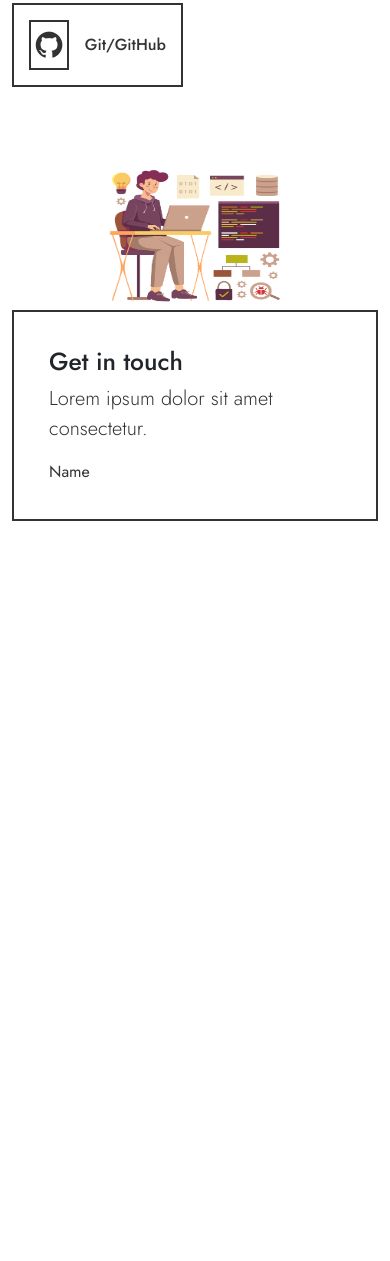
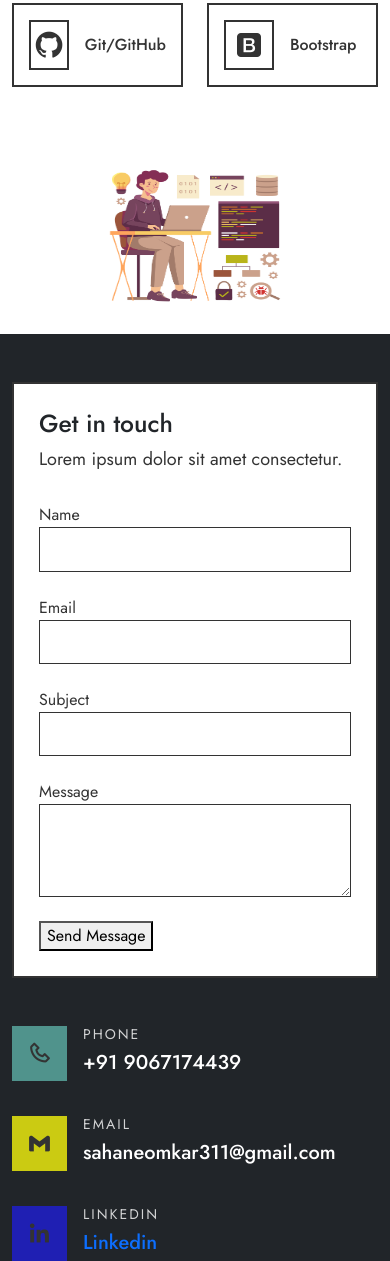
Before and after one commit to omkar1103/Omkar-Portfolio, a plain HTML site: page index.html in a window 390 px wide. Shown: the part 2399-3660 px from the top of the page. Before the commit the page ends 2920 px from the top, so only its background shows below. Drawn offline with nearby package versions, Linux system fonts and the light colour scheme.

Commit message:
Added Contact Us section in portfolio

```diff
--- a/images/Fonts.txt
+++ b/images/Fonts.txt
@@ -1,5 +1,5 @@
 Fonts used in this design:
 
-Font: Montserrat
-Author: Julieta Ulanovsky
-Url: http://www.fontsquirrel.com/fonts/montserrat
+Font: Quicksand
+Author: Andrew Paglinawan
+Url: http://www.fontsquirrel.com/fonts/quicksand
--- a/images/License free.txt
+++ b/images/License free.txt
@@ -7,7 +7,7 @@ you are bound to the license terms described in the accompanying file
 
 You must attribute the image to its author:
 
-In order to use a content or a part of it, you must attribute it to pikisuperstar / Freepik,
+In order to use a content or a part of it, you must attribute it to Freepik,
 so we will be able to continue creating new graphic resources every day.
 
 
@@ -16,13 +16,13 @@ How to attribute it?
 For websites:
 
 Please, copy this code on your website to accredit the author:
-<a href="http://www.freepik.com">Designed by pikisuperstar / Freepik</a>
+<a href="http://www.freepik.com">Designed by Freepik</a>
 
 For printing:
 
 Paste this text on the final work so the authorship is known.
 - For example, in the acknowledgements chapter of a book:
-"Designed by pikisuperstar / Freepik"
+"Designed by Freepik"
 
 
 You are free to use this image:
--- a/index.html
+++ b/index.html
@@ -146,10 +146,10 @@
                         <div class="section-heading text-start">
                             <h3>My Skills</h3>
                         </div>
-                        <div class="skill-box">
+                        <div class="skill-box" style="height: fit-content;">
                             <div class="row gy-3">
                                 <div class="col-6 col-md-4 col-lg-6">
-                                    <div class="feature-box feature-box-small bg-1">
+                                    <div class="feature-box feature-box-small ">
                                         <div class="icon">
                                             <i class="bx bxl-html5"></i>
                                         </div>
@@ -157,7 +157,7 @@
                                     </div>
                                 </div>
                                 <div class="col-6 col-md-4 col-lg-6">
-                                    <div class="feature-box feature-box-small bg-1">
+                                    <div class="feature-box feature-box-small">
                                         <div class="icon">
                                             <i class="bx bxl-css3"></i>
                                         </div>
@@ -165,7 +165,7 @@
                                     </div>
                                 </div>
                                 <div class="col-6 col-md-4 col-lg-6">
-                                    <div class="feature-box feature-box-small bg-1">
+                                    <div class="feature-box feature-box-small">
                                         <div class="icon">
                                             <i class="bx bxl-javascript"></i>
                                         </div>
@@ -173,7 +173,7 @@
                                     </div>
                                 </div>
                                 <div class="col-6 col-md-4 col-lg-6">
-                                    <div class="feature-box feature-box-small bg-1">
+                                    <div class="feature-box feature-box-small ">
                                         <div class="icon">
                                             <i class="bx bxl-java"></i>
                                         </div>
@@ -181,7 +181,7 @@
                                     </div>
                                 </div>
                                 <div class="col-6 col-md-4 col-lg-6">
-                                    <div class="feature-box feature-box-small bg-1">
+                                    <div class="feature-box feature-box-small ">
                                         <div class="icon">
                                             <i class="bx bxl-spring-boot"></i>
                                         </div>
@@ -189,7 +189,7 @@
                                     </div>
                                 </div>
                                 <div class="col-6 col-md-4 col-lg-6">
-                                    <div class="feature-box feature-box-small bg-1">
+                                    <div class="feature-box feature-box-small ">
                                         <div class="icon">
                                             <i class="bx bxl-postgresql"></i>
                                         </div>
@@ -197,7 +197,7 @@
                                     </div>
                                 </div>
                                 <div class="col-6 col-md-4 col-lg-6">
-                                    <div class="feature-box feature-box-small bg-1">
+                                    <div class="feature-box feature-box-small ">
                                         <div class="icon">
                                             <i class="bx bxl-react"></i>
                                         </div>
@@ -205,7 +205,7 @@
                                     </div>
                                 </div>
                                 <div class="col-6 col-md-4 col-lg-6">
-                                    <div class="feature-box feature-box-small bg-1">
+                                    <div class="feature-box feature-box-small ">
                                         <div class="icon">
                                             <i class="bx bxl-c-plus-plus"></i>
                                         </div>
@@ -213,11 +213,19 @@
                                     </div>
                                 </div>
                                 <div class="col-6 col-md-4 col-lg-6">
-                                    <div class="feature-box feature-box-small bg-1">
+                                    <div class="feature-box feature-box-small ">
                                         <div class="icon">
                                             <i class="bx bxl-github"></i>
                                         </div>
                                         <h6>Git/GitHub</h6>
+                                    </div>
+                                </div>
+                                <div class="col-6 col-md-4 col-lg-6">
+                                    <div class="feature-box feature-box-small ">
+                                        <div class="icon">
+                                            <i class="bx bxl-bootstrap"></i>
+                                        </div>
+                                        <h6>Bootstrap</h6>
                                     </div>
                                 </div>
                             </div>
@@ -231,9 +239,10 @@
                 </div>
             </div>
         </section>
+        <br><br><br>
 
-        <section id="Contact" class="section bf-dark">
-            <div class="container">
+        <section id="Contact" class="section bg-dark">
+            <div class="container" style="height: fit-content;">
                 <div class="row gy-5">
                     <div class="col-lg-6">
                         <div class="contact-form">
@@ -242,12 +251,71 @@
                              <form action="#">
                                 <div class="row gy-4 gx-3">
                                     <div class="col-12">
+                                        <div class="form-group">
                                         <label for="form-label">Name</label>
+                                        <input type="text" class="form-control" name="name">
+                                    </div>
+                                    </div>
+                                    <div class="col-12">
+                                        <div class="form-group">
+                                        <label for="form-label">Email</label>
+                                        <input type="email" class="form-control" name="email">
+                                    </div>
+                                    </div>
+                                    <div class="col-12">
+                                        <div class="form-group">
+                                        <label for="form-label">Subject</label>
+                                        <input type="text" class="form-control" name="Subject">
+                                    </div>
+                                    </div>
+                                    <div class="col-12">
+                                        <div class="form-group">
+                                        <label for="form-label">Message</label>
+                                      <textarea name="Message" id="" rows="3" class="form-control"></textarea>
+                                    </div>
+                                    </div>
+                                    <div class="col-12">
+                                        <button class="colored-btn" type="submit">Send Message</button>
                                     </div>
                                 </div>
                              </form>
                         </div>
                     </div>
+                    <div class="col-lg-5 ms-auto col-xl-4">
+                        <div class="pb-5 d-none d-md-block contact-img">
+                            <img src="images/contctUS.jpg" alt="" >
+                        </div>
+                        <ul class="contact-infos">
+                            <li>
+                                <div class="icon bg-1">
+                                <i class="bx bx-phone"></i>
+                            </div>
+                            <div class="col ps-3">
+                                <h5>Phone</h5>
+                                <p>+91 9067174439</p>
+                            </div>
+                            </li>
+                            <li>
+                                <div class="icon  bg-2">
+                                <i class="bx bxl-gmail"></i>
+                            </div>
+                            <div class="col ps-3">
+                                <h5>Email</h5>
+                                <p>sahaneomkar311@gmail.com</p>
+                            </div>
+                            </li>
+                            <li>
+                                <div class="icon  bg-3">
+                                <i class="bx bxl-linkedin"></i>
+                            </div>
+                            <div class="col ps-3">
+                                <h5>Linkedin</h5>
+                                <p><a href="https://www.linkedin.com/in/omkar-sahane11/">Linkedin</a></p>
+                            </div>
+                            </li>
+                        </ul>
+                    </div>
+
                 </div>
             </div>
         </section>
--- a/style.css
+++ b/style.css
@@ -482,17 +482,116 @@ main{
 
 .skill-img img {
     height: 400px;
-    max-width: 100%; /* Ensures the image width scales responsively */
+    max-width: 100%;
     height: auto;
     text-align: center;
+    align-items: center;
     margin-top: 90px;
-    width: 400px; /* Default width for larger screens */
+    width: 400px;
 }
 
 @media (max-width: 767px) {
     .skill-img img {
-        width: 200px; /* Scales down the image width on smaller screens */
-        height: 150px; /* Maintains aspect ratio for smaller screens */
+        width: 200px;
+        height: 150px;
         margin-top: 25px;
     }
 }
+.contact-form{
+    border: 2px solid var(--secondary-color);
+    padding: 35px;
+    background:#fff;
+
+}
+@media (max-width: 767px) {
+    .contact-form{
+        padding: 25px;
+
+
+    }
+}
+
+.contact-form .lead{
+    font-weight: 400;
+    font-size: 18px;
+    margin: 0 0 30px;
+}
+
+.contact-form .form-control{
+    border-radius: 0;
+    border: 1px solid var(--secondary-color);
+    box-shadow: none;
+    padding: 0.575rem .75rem;
+
+}
+
+.contact-img img{
+    height: 400px;
+    width: 400px;
+    margin-top: 50px;
+    margin-right: 60px;
+}
+
+@media (max-width: 767px) {
+    .contact-img img{
+
+        height: 200px;
+        width: 200px;
+        margin-top: 45px;
+        margin-right: 55px;
+    }
+}
+
+.contact-infos{
+    margin: 0;
+    padding: 0;
+    list-style: none;
+
+
+}
+
+.contact-infos li{
+    display: flex;
+    position: relative;
+    padding-bottom: 35px;
+}
+
+.contact-infos li:last-child{
+    padding-bottom: 0;
+}
+
+.contact-infos .icon{
+    width: 55px;
+    height: 55px;
+    display: inline-flex;
+    align-items: center;
+    justify-content: center;
+    color: var(--secondary-color);
+    font-size: 25px;
+}
+.contact-infos h5{
+    font-size: 14px;
+    margin: 0 0 5px;
+    color:rgba(255 ,255,255,0.8) ;
+    font-weight: 400;
+    letter-spacing: 2px;
+    text-transform: uppercase;
+
+
+}
+
+.contact-infos p{
+    margin: 0;
+    font-size: 20px;
+    color: #fff;
+    font-weight:500 ;
+}
+.bg-1{
+    background-color: #50938c;
+}
+.bg-2{
+    background-color: rgb(203, 203, 18);
+}
+.bg-3{
+    background-color: rgb(31, 31, 179);
+}
```
Also changed, not shown: images/OL06ZE0.jpg (added), images/contctUS.jpg (added), 3 other files.
